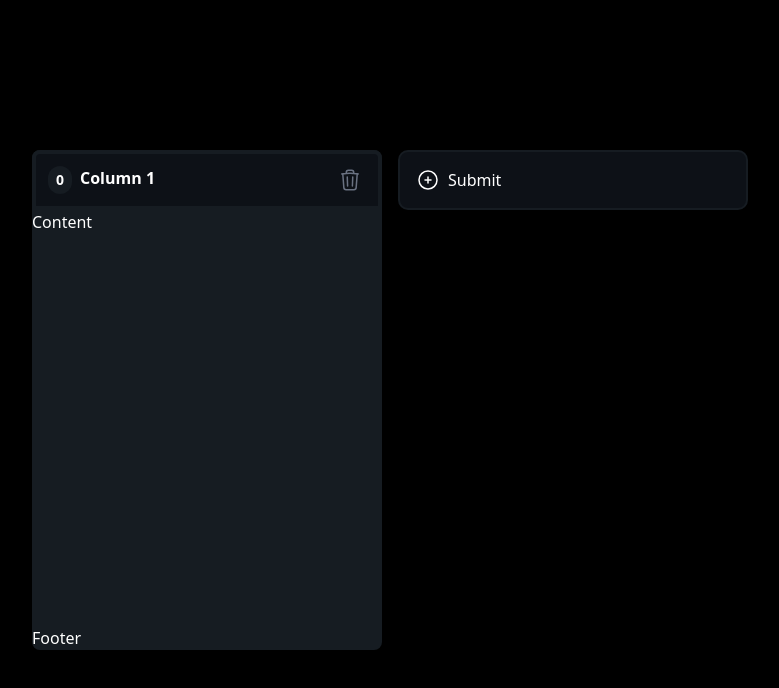
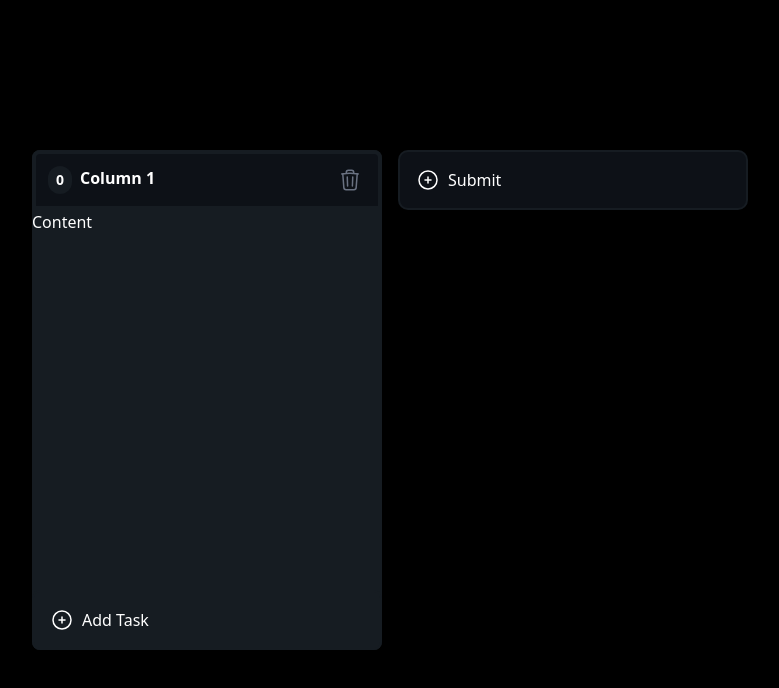
Before and after one commit to Toheedullah-K3/DevTrack, a React (Vite) app: page / in a window 1280 px wide. Both pictures are taken after a click on the button "Submit". Shown: the top 688 px of the page, without its empty margins (250-1029 px from the left). Built offline with nearby package versions, Linux system fonts and the light colour scheme.

Commit message:
Footer button to add task is added to columnContainer

```diff
--- a/src/components/ColumnContainer.tsx
+++ b/src/components/ColumnContainer.tsx
@@ -3,14 +3,17 @@
 import type { Column, Id } from "../types"
 import { useSortable } from "@dnd-kit/sortable"
 import { CSS } from "@dnd-kit/utilities"
+import PlusIcon from "../icons/PlusIcon"
 
 
 interface Props {
     column: Column,
     deleteColumn: (id: Id) => void;
     updateColumn: (id: Id, title: string) =>  void;
+
+    createTask: (columnId: Id) => void;
 }
-function ColumnContainer({ column, deleteColumn, updateColumn }: Props) {
+function ColumnContainer({ column, deleteColumn, updateColumn, createTask }: Props) {
 
     const [editMode, setEditMode] = useState(false);
 
@@ -81,9 +84,15 @@
             </div>
 
             {/* Column Footer  */}
-            <div>
-                Footer
-            </div>
+            <button
+                className="flex gap-2 items-center border-columnBackgroundColor border-2 rounded-md p-4 border-x-columnBackgroundColor hover:bg-mainBackgroundColor hover:text-rose-500 active:bg-black"
+                onClick={() => {
+                    createTask(column.id);
+                }}
+            >
+                <PlusIcon />
+                Add Task
+            </button>
         </div>
     )
 }
--- a/src/components/KanbanBoard.tsx
+++ b/src/components/KanbanBoard.tsx
@@ -6,7 +6,7 @@
 
 
 // types import
-import type { Column, Id } from '../types'
+import type { Column, Id, Task } from '../types'
 import { createPortal } from 'react-dom';
 
 
@@ -15,6 +15,7 @@
     const columnsId = useMemo(() => columns.map(col => col.id), [columns])
 
     const [activeColum, setActiveColumn] = useState<Column | null>()
+    const [tasks, setTasks] = useState<Task[]>([])
 
     const sensors = useSensors(useSensor(PointerSensor, {
         activationConstraint: {
@@ -56,6 +57,7 @@
         })
         setColumns(newColumns)
     }
+
     function onDragEnd(event: DragEndEvent){
         const {active, over} = event;
 
@@ -79,6 +81,17 @@
         })
     }
 
+    function createTask(columnId: Id){
+        const newTask: Task = {
+            id: generateId(),
+            columnId,
+            content: `Task ${tasks.length + 1}`
+
+        }
+
+        setTasks([...tasks, newTask])
+    }
+
 
     return (
         <div className="m-auto flex min-h-screen w-full items-center overflow-x-auto overflow-y-hidden px-10">
@@ -93,6 +106,7 @@
                                     column={col}
                                     deleteColumn={deleteColumn}
                                     updateColumn={updateColumn}
+                                    createTask={createTask}
                                     />
                             ))}
                         </SortableContext>
@@ -106,6 +120,7 @@
                             column={activeColum}
                             deleteColumn={deleteColumn}
                             updateColumn={updateColumn}
+                            createTask={createTask}
                         >
 
                         </ColumnContainer>
--- a/src/types.ts
+++ b/src/types.ts
@@ -4,3 +4,9 @@
     id: Id,
     title: string
 }
+
+export type Task = {
+    id: Id,
+    columnId: Id,
+    content: string
+}
```
